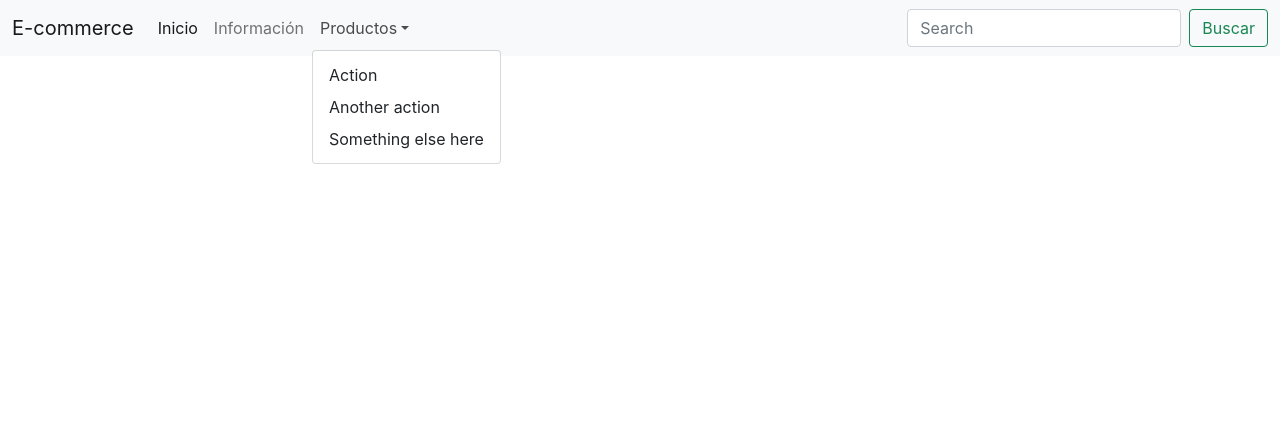
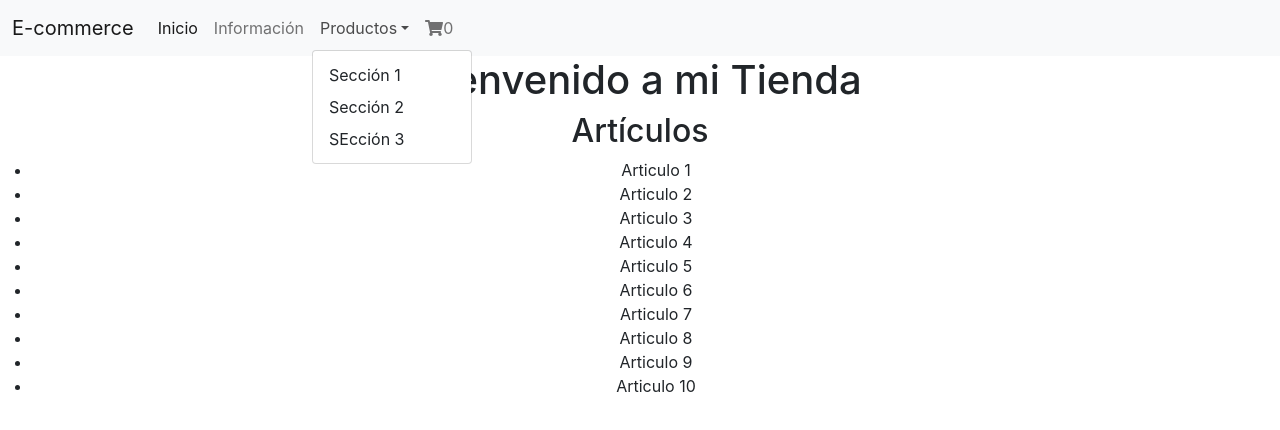
Before and after one commit to yaninaiveth/Castro-E-commerce, a React (Create React App) app: page / in a window 1280 px wide. Both pictures are taken after a click on the button "Productos". Shown: the top 430 px of the page. Built offline with nearby package versions, Linux system fonts and the light colour scheme.

Commit message:
Agregué ItemListContainer.js y CartWidget.js

```diff
--- a/package.json
+++ b/package.json
@@ -3,6 +3,9 @@
   "version": "0.1.0",
   "private": true,
   "dependencies": {
+    "@fortawesome/fontawesome-svg-core": "^1.2.36",
+    "@fortawesome/free-solid-svg-icons": "^5.15.4",
+    "@fortawesome/react-fontawesome": "^0.1.15",
     "@testing-library/jest-dom": "^5.14.1",
     "@testing-library/react": "^11.2.7",
     "@testing-library/user-event": "^12.8.3",
--- a/src/App.js
+++ b/src/App.js
@@ -1,12 +1,14 @@
 import './App.css';
 import {BrowserRouter as Router, Switch, Route} from 'react-router-dom';
 import NavBar from './components/NavBar';
+import { ItemListContainer } from './components/ItemListContainer';
 
 function App() {
   return (
     <div className="App">
       <Router>
         <NavBar/>
+        <ItemListContainer items={[1,2,3,4,5,6,7,8,9,10]} greeting="Bienvenido a mi Tienda"/>
       </Router>
     </div>
   );
--- /dev/null
+++ b/src/components/CartWidget.js
@@ -0,0 +1,12 @@
+import React from 'react';
+import { FontAwesomeIcon } from '@fortawesome/react-fontawesome';
+import { faShoppingCart } from '@fortawesome/free-solid-svg-icons'
+
+export default function CartWidget() {
+    return (
+        <>
+            <span><FontAwesomeIcon icon={faShoppingCart}/></span>
+            <span>0</span>
+        </>
+    )
+}
--- /dev/null
+++ b/src/components/ItemListContainer.js
@@ -0,0 +1,15 @@
+import React from 'react';
+
+export const ItemListContainer = ({items, greeting}) => {
+    return (
+        <>
+            <h1>{greeting}</h1>
+            <h2>Artículos</h2>
+            <ul>
+                {items.map((items)=>(
+                    <li>Articulo {items}</li>
+                ))}
+            </ul>
+        </>
+    )
+}
--- a/src/components/NavBar.js
+++ b/src/components/NavBar.js
@@ -1,4 +1,5 @@
-import React from 'react'
+import React from 'react';
+import CartWidget from './CartWidget';
 
 const NavBar = () => {
     return (
@@ -22,18 +23,28 @@ const NavBar = () => {
                                 Productos
                                 </a>
                                 <ul className="dropdown-menu" aria-labelledby="navbarDropdown">
-                                    <li><a className="dropdown-item" href="#">Action</a></li>
-                                    <li><a className="dropdown-item" href="#">Another action</a></li>
-                                    <li><a className="dropdown-item" href="#">Something else here</a></li>
+                                    <li><a className="dropdown-item" href="#">Sección 1</a></li>
+                                    <li><a className="dropdown-item" href="#">Sección 2</a></li>
+                                    <li><a className="dropdown-item" href="#">SEcción 3</a></li>
                                 </ul>
                             </li>
+                            <li className="nav-item dropdown">
+                                <a className="nav-link" href="#" id="navbarDropdown" role="button" data-bs-toggle="dropdown" aria-expanded="false">
+                                <CartWidget/>
+                                </a>
+                                <ul className="dropdown-menu" aria-labelledby="navbarDropdown">
+                                    <li className="dropdown-item">Artículo</li>
+                                    <hr/>
+                                    <li className="dropdown-item">Artículo</li>
+                                    <hr/>
+                                    <li className="dropdown-item">Artículo</li>
+                                </ul>
+                            </li>
+
                         </ul>
-                        <form className="d-flex">
-                            <input className="form-control me-2" type="search" placeholder="Search" aria-label="Search"/>
-                            <button className="btn btn-outline-success btn-sevundary" type="submit">Buscar</button>
-                        </form>
                     </div>
                 </div>
+
             </nav>
         </div>
     )
```
